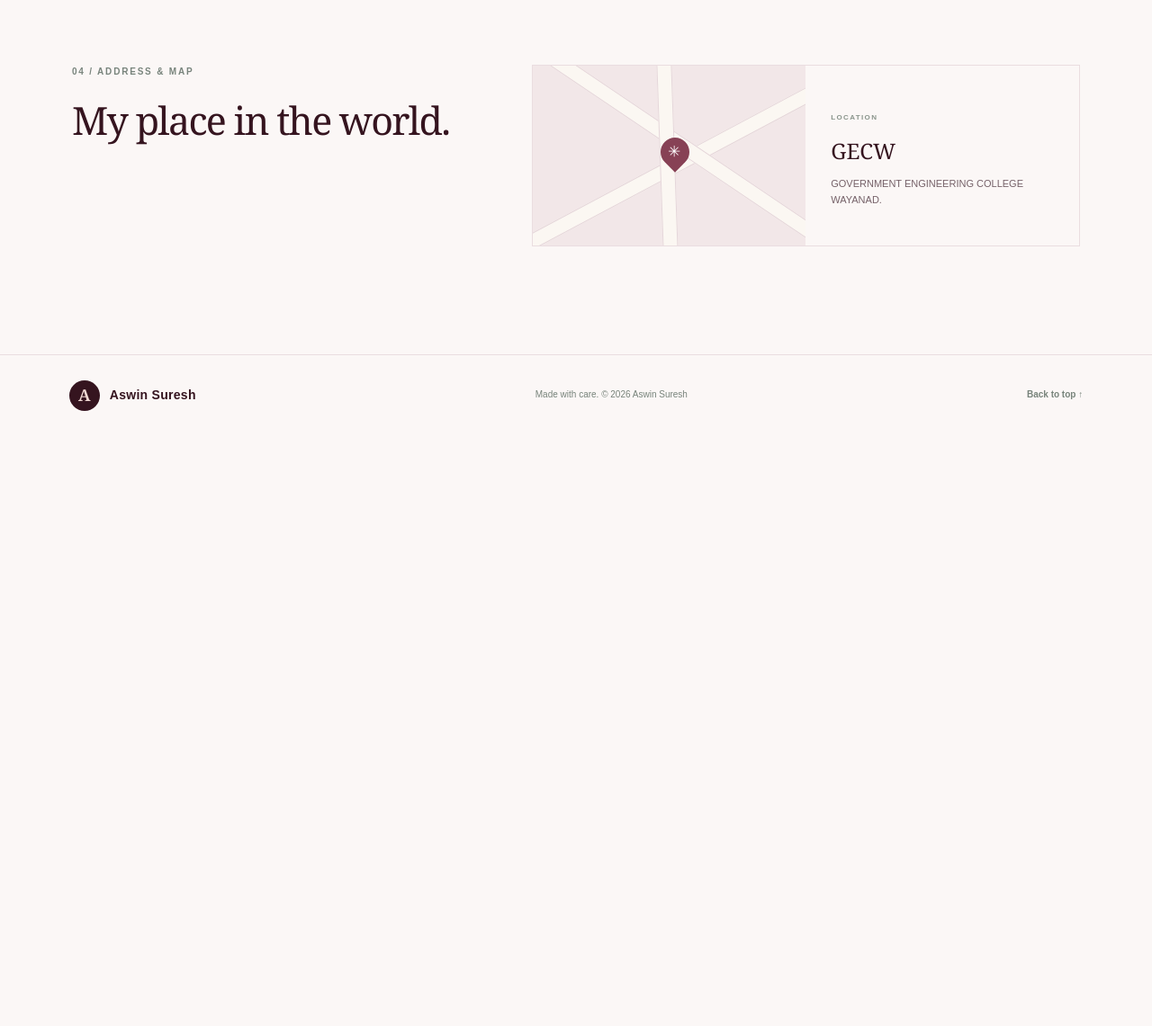
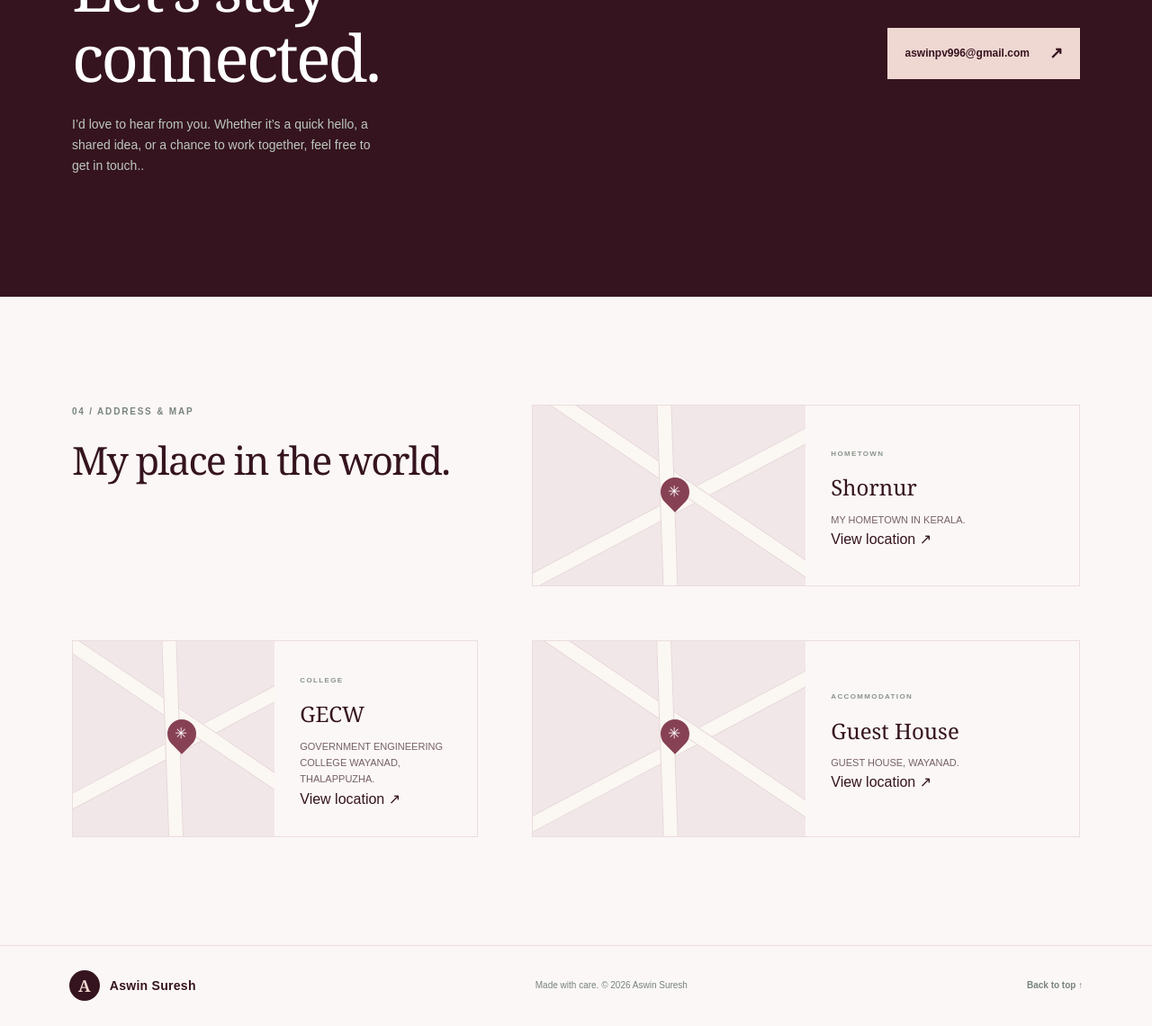
Before and after one commit to aswinpv996/aswinpv996.github.io, a plain HTML site: page index.html in a window 1280 px wide. Shown: the part 3317-4458 px from the top of the page at 90% size. Before the commit the page ends 3801 px from the top, so only its background shows below. Drawn offline with Linux system fonts and the light colour scheme.

Commit message:
Enhance gallery and update contact/address sections
Added new gallery cards for additional photos and updated contact and address sections with more details.

```diff
--- a/index.html
+++ b/index.html
@@ -45,13 +45,73 @@
           <article class="gallery-card card-large"><div class="photo-art"><img src="garden-portrait.jpg" alt="Aswin among trees in a garden" loading="lazy"><span class="photo-caption">01 — AMONG THE GREEN</span></div><div class="card-label"><h3>A quiet moment outdoors</h3><span>01</span></div></article>
           <article class="gallery-card"><div class="photo-art"><img class="sunrise-photo" src="sunrise-moment.jpg" alt="Aswin watching the sunrise over the hills" loading="lazy"><span class="photo-caption">02 — FIRST LIGHT</span></div><div class="card-label"><h3>Early morning light</h3><span>02</span></div></article>
           <article class="gallery-card"><div class="photo-art"><img src="aswin-portrait.jpg" alt="Aswin with a green landscape in the background" loading="lazy"><span class="photo-caption">03 — OUT THERE</span></div><div class="card-label"><h3>A view from up high</h3><span>03</span></div></article>
+          <article class="gallery-card"><div class="photo-art"><img src="black-outfit.jpg" alt="Aswin with mafia look" loading="lazy"><span class="photo-caption">04 — OUT THERE</span></div><div class="card-label"><h3>Black outfit</h3><span>04</span></div></article>
+          <article class="gallery-card"><div class="photo-art"><img src="portrait-outdoor.jpg" alt="Aswin with blue shirt" loading="lazy"><span class="photo-caption">05 — OUT THERE</span></div><div class="card-label"><h3>Green surface</h3><span>05</span></div></article>
+          <article class="gallery-card"><div class="photo-art"><img src="waterside-portrait.jpg" alt="Aswin with brown polo" loading="lazy"><span class="photo-caption">06 — OUT THERE</span></div><div class="card-label"><h3>A Beach in Kerala</h3><span>06</span></div></article>
         </div>
+
         <p class="gallery-note">A few favorite moments, collected in one place.</p>
       </div>
     </section>
     <section class="quote-section section-wrap section-pad"><span class="quote-mark">“</span><blockquote>Life is meant to be lived avidly, with a vision to do good for your fellow beings.</blockquote><p>— A thought from the original site</p></section>
-    <section id="contact" class="contact section-pad"><div class="section-wrap contact-inner"><div><p class="eyebrow">03 / SAY HELLO</p><h2>Let’s stay<br>connected.</h2><p class="contact-copy">I’d love to hear from you. Whether it’s a quick hello, a shared idea, or a chance to work together, feel free to get in touch..</p></div><a class="button button-light" href="mailto:aswinpv996@gmail.com" aria-label="Email placeholder; update this address before publishing">aswinpv996@gmail.com<span aria-hidden="true">↗</span></a></div></section>
-    <section id="address" class="address section-wrap section-pad"><div><p class="eyebrow">04 / ADDRESS &amp; MAP</p><h2>My place in the world.</h2></div><div class="address-card"><div class="map-art" aria-hidden="true"><span class="map-road road-a"></span><span class="map-road road-b"></span><span class="map-road road-c"></span><span class="map-pin">✳</span></div><div class="address-copy"><span class="small-label">LOCATION</span><h3>GECW</h3><p>GOVERNMENT ENGINEERING COLLEGE WAYANAD.</p></div></div></section>
+    <section id="contact" class="contact section-pad">
+      <div class="section-wrap contact-inner"><div><p class="eyebrow">03 / SAY HELLO</p><h2>Let’s stay<br>connected.</h2><p class="contact-copy">I’d love to hear from you. Whether it’s a quick hello, a shared idea, or a chance to work together, feel free to get in touch..</p></div><a class="button button-light" href="mailto:aswinpv996@gmail.com" aria-label="Email placeholder; update this address before publishing">aswinpv996@gmail.com<span aria-hidden="true">↗</span></a></div>
+    </section>
+    <section id="address" class="address section-wrap section-pad">
+      <div>
+        <p class="eyebrow">04 / ADDRESS &amp; MAP</p>
+        <h2>My place in the world.</h2>
+      </div>
+
+      <div class="address-card">
+        <div class="map-art" aria-hidden="true">
+          <span class="map-road road-a"></span>
+          <span class="map-road road-b"></span>
+          <span class="map-road road-c"></span>
+          <span class="map-pin">✳</span>
+        </div>
+
+        <div class="address-copy">
+          <span class="small-label">HOMETOWN</span>
+          <h3>Shornur</h3>
+          <p>MY HOMETOWN IN KERALA.</p>
+          <a href="https://maps.app.goo.gl/qVRKbRSKxBZXXLcy5?g_st=ac" target="_blank" rel="noopener">View location ↗</a>
+        </div>
+      </div>
+
+      <div class="address-card">
+        <div class="map-art" aria-hidden="true">
+          <span class="map-road road-a"></span>
+          <span class="map-road road-b"></span>
+          <span class="map-road road-c"></span>
+          <span class="map-pin">✳</span>
+        </div>
+
+        <div class="address-copy">
+          <span class="small-label">COLLEGE</span>
+          <h3>GECW</h3>
+          <p>GOVERNMENT ENGINEERING COLLEGE WAYANAD, THALAPPUZHA.</p>
+          <a href="https://maps.app.goo.gl/c2C5G9cPukibLRVJ8?g_st=ac" target="_blank" rel="noopener">View location ↗</a>
+        </div>
+      </div>
+      <div class="address-card">
+        <div class="map-art" aria-hidden="true">
+          <span class="map-road road-a"></span>
+          <span class="map-road road-b"></span>
+          <span class="map-road road-c"></span>
+          <span class="map-pin">✳</span>
+        </div>
+
+        <div class="address-copy">
+          <span class="small-label">ACCOMMODATION</span>
+          <h3>Guest House</h3>
+          <p>GUEST HOUSE, WAYANAD.</p>
+          <a href="https://maps.app.goo.gl/tfjX3H9nYpRS6QUKA"
+            target="_blank"
+            rel="noopener">View location ↗</a>
+        </div>
+      </div>
+    </section>
   </main>
   <footer class="site-footer"><a class="brand" href="#home"><span class="brand-mark">A</span><span>Aswin Suresh</span></a><p>Made with care. © <span id="year"></span> Aswin Suresh</p><a class="back-top" href="#home">Back to top ↑</a></footer>
 </body>
```
